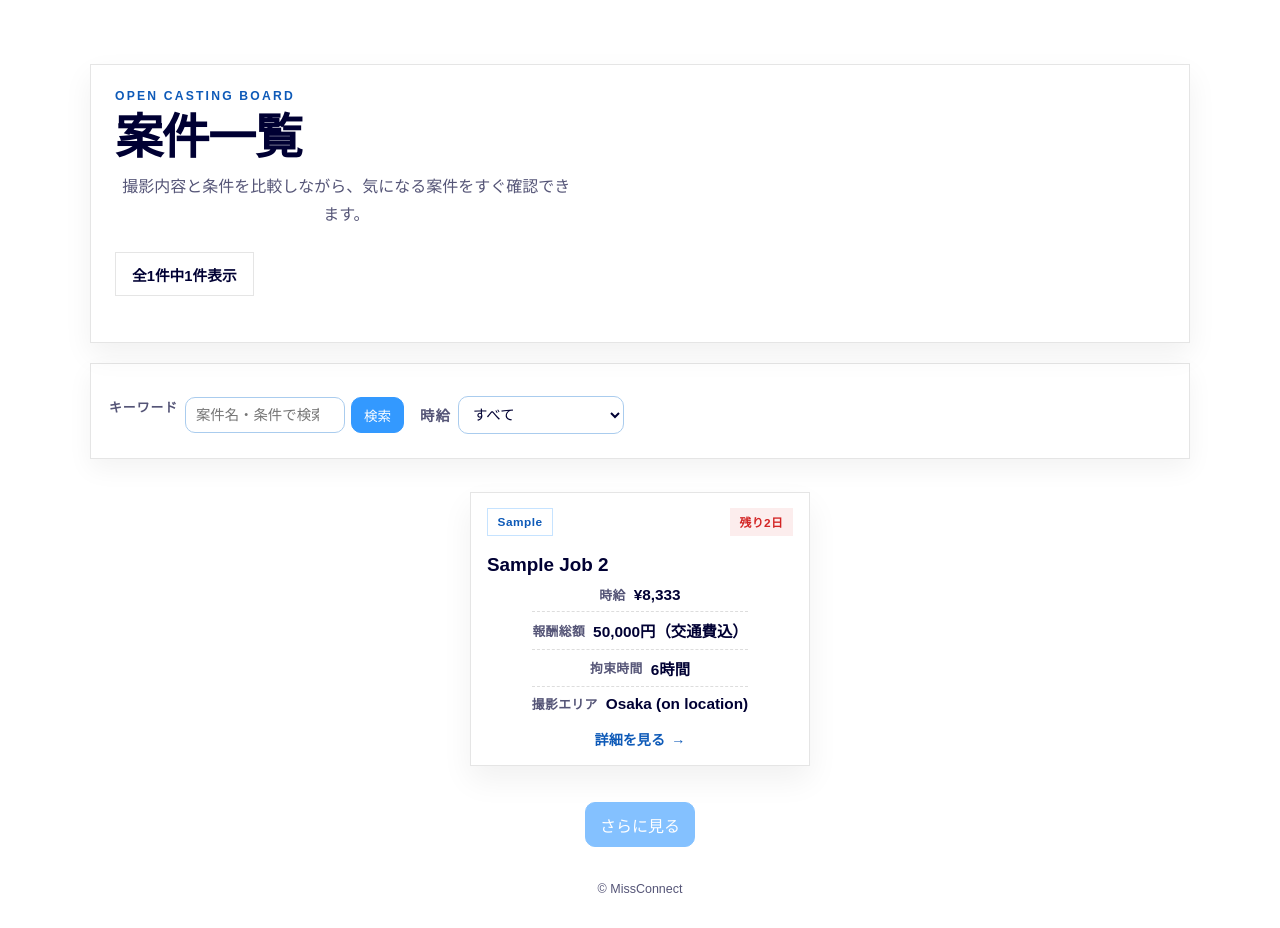
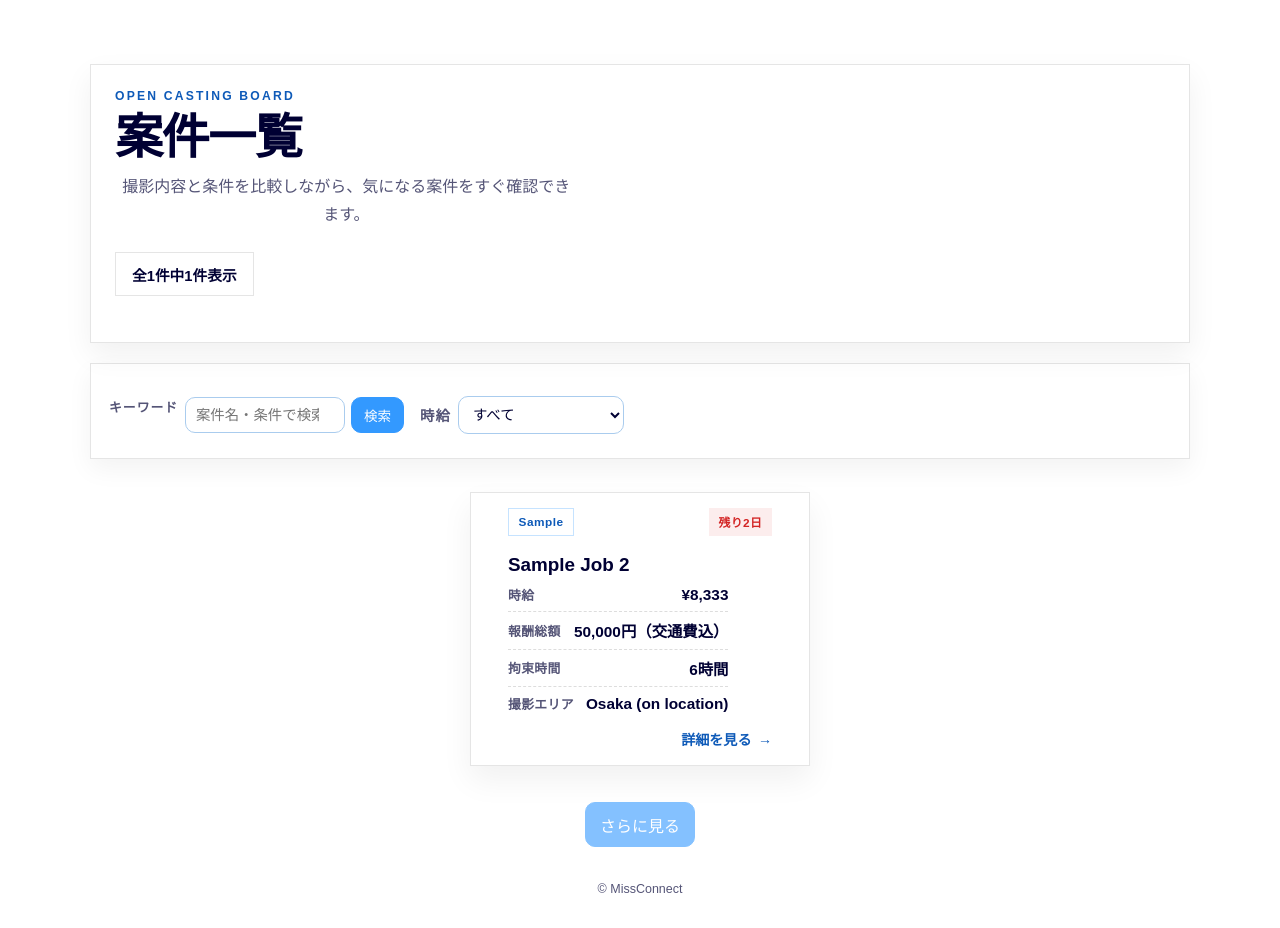
Before and after one commit to tkm-sano/entp-sub, a Jekyll site: the page built from jobs.md, in a window 1280 px wide. Built offline with Jekyll 4.4.1, drawn with Linux system fonts in a browser that asks for light colours.

Commit message:
Refine desktop card alignment

```diff
--- a/assets/css/site.css
+++ b/assets/css/site.css
@@ -1069,27 +1069,25 @@ body[data-page="jobs"] .apply-button {
     justify-self: center;
   }
 
+  body[data-page="jobs"] .job-card__header,
   body[data-page="jobs"] .job-card__body {
     width: min(100%, 18.5rem);
     margin: 0 auto;
-    justify-content: center;
+  }
+
+  body[data-page="jobs"] .job-card__header,
+  body[data-page="jobs"] .job-card__body,
+  body[data-page="jobs"] .job-card__footer {
+    text-align: left;
   }
 
   body[data-page="jobs"] .job-card__body p {
-    text-align: center;
-  }
-
-  body[data-page="jobs"] .job-card__meta-item {
-    justify-content: center;
-    gap: 0.5rem;
-  }
-
-  body[data-page="jobs"] .job-card__meta-value {
-    text-align: center;
+    text-align: left;
   }
 
   body[data-page="jobs"] .job-card__footer {
-    justify-content: center;
+    width: min(100%, 18.5rem);
+    margin: 0 auto;
   }
 }
 
```
